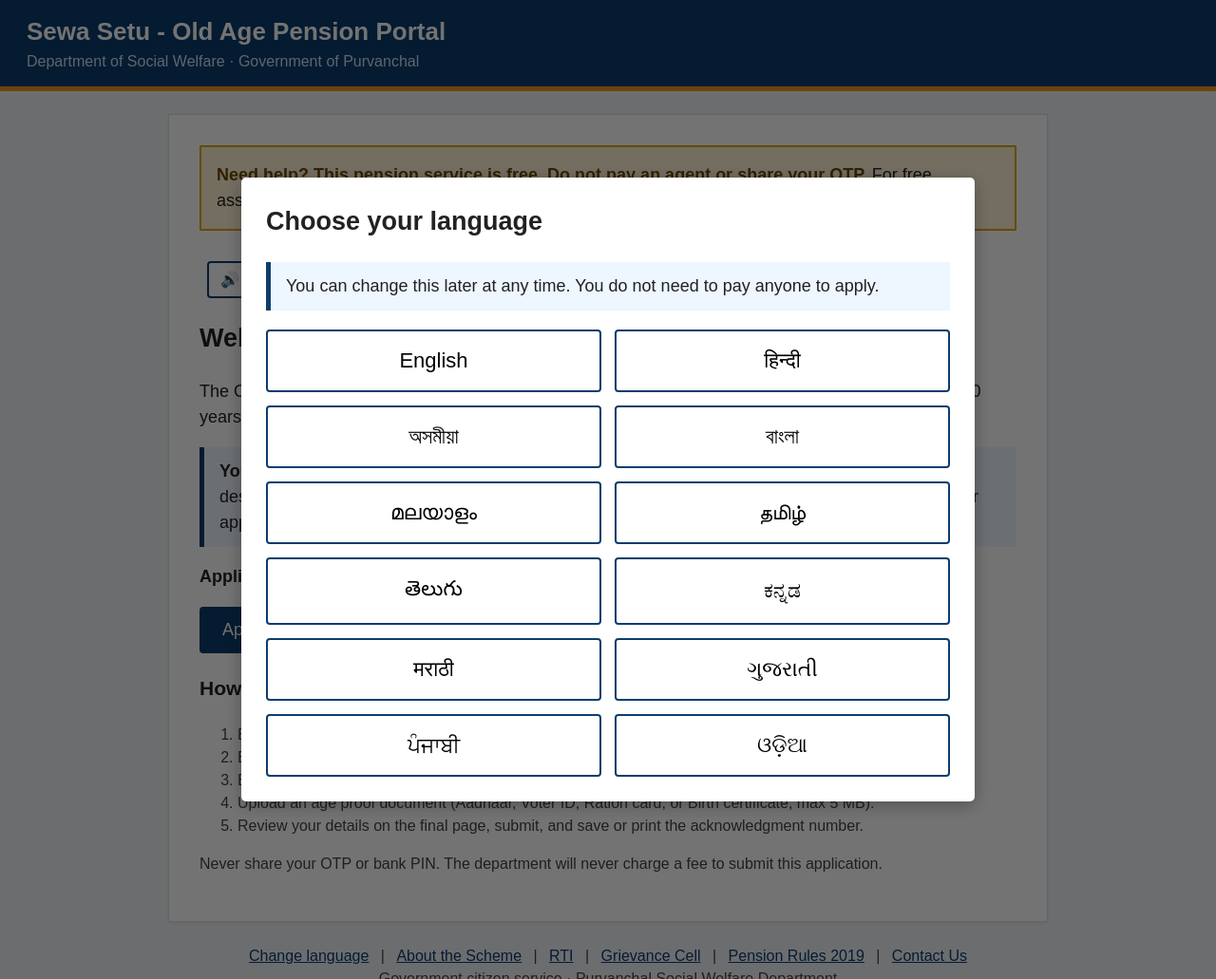
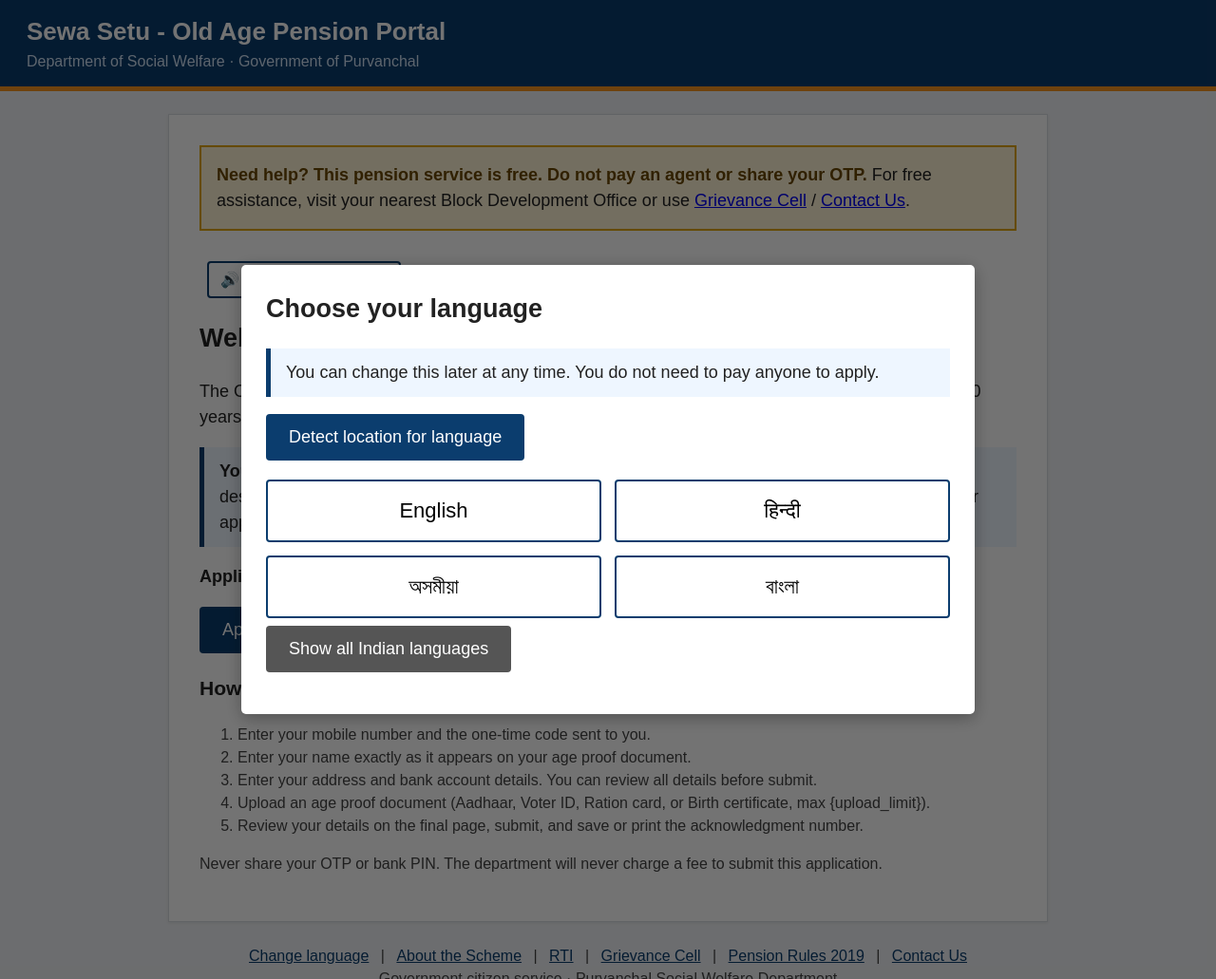
Before and after one commit to jyotimishra6789/seva-setu, a Flask app: page / in a window 1280 px wide. Shown: the whole page at 95% size. Run offline with Flask 2, Linux system fonts and the light colour scheme; some libraries are stand-ins or nearby versions.

Commit message:
language,location,edit,pdf fragility issues resolved

```diff
--- a/app/app.py
+++ b/app/app.py
@@ -31,6 +31,7 @@
 from fpdf import FPDF
 
 BASE_DIR = os.path.dirname(os.path.abspath(__file__))
+UPLOAD_MAX_MB = 5
 
 config = configparser.ConfigParser()
 config.read(os.path.join(BASE_DIR, "config", "app.ini"))
@@ -38,7 +39,7 @@
 app = Flask(__name__)
 app.secret_key = os.environ["SEWASETU_SECRET_KEY"]
 app.config["PERMANENT_SESSION_LIFETIME"] = 2 * 60 * 60
-app.config["MAX_CONTENT_LENGTH"] = 5 * 1024 * 1024 + 256 * 1024
+app.config["MAX_CONTENT_LENGTH"] = UPLOAD_MAX_MB * 1024 * 1024 + 256 * 1024
 
 LANGUAGES = {
     "en": {"name": "English", "speech": "en-IN"},
@@ -74,7 +75,7 @@
             "Enter your mobile number and the one-time code sent to you.",
             "Enter your name exactly as it appears on your age proof document.",
             "Enter your address and bank account details. You can review all details before submit.",
-            "Upload an age proof document (Aadhaar, Voter ID, Ration card, or Birth certificate, max 5 MB).",
+            "Upload an age proof document (Aadhaar, Voter ID, Ration card, or Birth certificate, max {upload_limit}).",
             "Review your details on the final page, submit, and save or print the acknowledgment number."
         ],
         "safety": "Never share your OTP or bank PIN. The department will never charge a fee to submit this application.",
@@ -158,7 +159,7 @@
             "আপোনাৰ ম'বাইল নম্বৰ আৰু পঠোৱা এবাৰ ব্যৱহাৰযোগ্য ক'ড (OTP) দিয়ক।",
             "বয়সৰ প্ৰমাণপত্ৰত থকা মতে আপোনাৰ সম্পূৰ্ণ নাম দিয়ক।",
             "ঠিকনা আৰু বেংক একাউণ্টৰ তথ্য দিয়ক। আবেদন জমা দিয়াৰ আগতে সকলো পুনৰীক্ষণ কৰিব পাৰিব।",
-            "বয়সৰ প্ৰমাণপত্ৰ আপলোড কৰক (আধাৰ, ভোটাৰ আই ডি, ৰেচন কাৰ্ড, বা জন্ম প্ৰমাণপত্ৰ, সৰ্বাধিক ১০ MB)।",
+            "বয়সৰ প্ৰমাণপত্ৰ আপলোড কৰক (আধাৰ, ভোটাৰ আই ডি, ৰেচন কাৰ্ড, বা জন্ম প্ৰমাণপত্ৰ, সৰ্বাধিক {upload_limit})।",
             "শেষ পৃষ্ঠা পঢ়ি আবেদন জমা দিয়ক আৰু স্বীকৃতি নম্বৰ ৰাখক।"
         ],
         "safety": "আপোনাৰ OTP বা বেংক PIN কেতিয়াও নিদিব। আবেদন জমা দিবলৈ বিভাগে কোনো মাচুল নলয়।",
@@ -197,7 +198,7 @@
         "dbt_note": "পেঞ্চনৰ ধন পোনপটীয়াকৈ DBT যোগে এই একাউণ্টত জমা হ'ব। একাউণ্টটো আবেদনকাৰীৰ নিজৰ নামত হ'ব লাগিব।",
         "step5_title": "স্তৰ ৫/৬: প্ৰমাণপত্ৰ আপলোড",
         "upload_heading": "বয়সৰ প্ৰমাণপত্ৰ আপলোড কৰক",
-        "upload_help": "গ্ৰহণযোগ্য নথি: আধাৰ কাৰ্ড, ভোটাৰ আই ডি, ৰেচন কাৰ্ড, বা জন্ম প্ৰমাণপত্ৰ। ফৰ্মাট: JPG, PNG, বা PDF (১০ MB লৈকে)।",
+        "upload_help": "গ্ৰহণযোগ্য নথি: আধাৰ কাৰ্ড, ভোটাৰ আই ডি, ৰেচন কাৰ্ড, বা জন্ম প্ৰমাণপত্ৰ। ফৰ্মাট: JPG, PNG, বা PDF ({upload_limit} লৈকে)।",
         "select_doc": "নথি বাছনি কৰক", "upload_button": "আপলোড কৰি আগবাঢ়ক",
         "step6_title": "স্তৰ ৬/৬: পৰ্যালোচনা আৰু ঘোষণা",
         "review_heading": "আবেদনৰ তথ্য পৰীক্ষা কৰক",
@@ -326,7 +327,7 @@
             "আপনার মোবাইল নম্বর এবং পাঠানো কোড (OTP) দিন।",
             "বয়সের প্রমাণপত্রে যেমন আছে তেমন নাম লিখুন।",
             "ঠিকানা ও ব্যাঙ্ক অ্যাকাউন্টের তথ্য দিন। জমা দেওয়ার আগে পর্যালোচনা করুন।",
-            "বয়সের প্রমাণপত্র আপলোড করুন (আধার, ভোটার কার্ড, রেশন কার্ড, সর্বোচ্চ ১০ MB)।",
+            "বয়সের প্রমাণপত্র আপলোড করুন (আধার, ভোটার কার্ড, রেশন কার্ড, সর্বোচ্চ {upload_limit})।",
             "শেষ পৃষ্ঠা পড়ে আবেদন জমা দিন এবং স্বীকৃতি নম্বর রাখুন।"
         ],
         "safety": "আপনার OTP বা ব্যাঙ্ক PIN কখনও শেয়ার করবেন না। আবেদন জমা দিতে বিভাগ কোনও টাকা নেয় না।",
@@ -365,7 +366,7 @@
         "dbt_note": "পেনশন সরাসরি DBT মাধ্যমে এই অ্যাকাউন্টে জমা হবে। অ্যাকাউন্টটি আবেদনকারীর নিজের নামে হতে হবে।",
         "step5_title": "ধাপ ৫/৬: নথি আপলোড",
         "upload_heading": "বয়সের প্রমাণপত্র আপলোড করুন",
-        "upload_help": "গ্রহণযোগ্য নথি: আধার কার্ড, ভোটার কার্ড, রেশন কার্ড, জন্ম সার্টিফিকেট। ফর্ম্যাট: JPG, PNG, বা PDF (১০ MB পর্যন্ত)।",
+        "upload_help": "গ্রহণযোগ্য নথি: আধার কার্ড, ভোটার কার্ড, রেশন কার্ড, জন্ম সার্টিফিকেট। ফর্ম্যাট: JPG, PNG, বা PDF ({upload_limit} পর্যন্ত)।",
         "select_doc": "নথি বাছুন", "upload_button": "আপলোড করে এগিয়ে যান",
         "step6_title": "ধাপ ৬/৬: পর্যালোচনা ও ঘোষণা",
         "review_heading": "আবেদনের বিবরণ পর্যালোচনা করুন",
@@ -475,7 +476,7 @@
             "आपला मोबाइल क्रमांक आणि पाठवलेला एकवेळचा कोड (OTP) टाका.",
             "वयाच्या पुराव्याच्या कागदपत्रावर जसे नाव आहे तसेच आपले पूर्ण नाव टाका.",
             "आपला पत्ता आणि बँक खात्याची माहिती टाका. अर्ज सादर करण्यापूर्वी सर्व माहिती तपासता येईल.",
-            "वयाचा पुरावा अपलोड करा (आधार, मतदार ओळखपत्र, रेशन कार्ड किंवा जन्म प्रमाणपत्र, कमाल १० MB).",
+            "वयाचा पुरावा अपलोड करा (आधार, मतदार ओळखपत्र, रेशन कार्ड किंवा जन्म प्रमाणपत्र, कमाल {upload_limit}).",
             "शेवटच्या पृष्ठावर माहिती तपासा, अर्ज सादर करा आणि पोचपावती क्रमांक जतन करा."
         ],
         "safety": "आपला OTP किंवा बँक PIN कधीही शेअर करू नका. अर्ज सादर करण्यासाठी विभाग कोणतेही शुल्क घेत नाही.",
@@ -499,7 +500,7 @@
         "step4_title": "टप्पा ४/६: बँक माहिती", "bank_details_title": "निवृत्तीवेतन जमा करण्यासाठी बँक माहिती", "bank_account_label": "बँक खाते क्रमांक", "ifsc_label": "IFSC कोड",
         "dbt_note": "निवृत्तीवेतन थेट लाभ हस्तांतरणाद्वारे (DBT) या खात्यात जमा केले जाईल. खाते अर्जदाराच्या नावावर असावे.",
         "step5_title": "टप्पा ५/६: कागदपत्र अपलोड", "upload_heading": "वयाचा पुरावा अपलोड करा",
-        "upload_help": "स्वीकारलेली कागदपत्रे: आधार कार्ड, मतदार ओळखपत्र, रेशन कार्ड, जन्म प्रमाणपत्र किंवा शाळेचे प्रमाणपत्र. JPG, PNG किंवा PDF (१० MB पर्यंत).",
+        "upload_help": "स्वीकारलेली कागदपत्रे: आधार कार्ड, मतदार ओळखपत्र, रेशन कार्ड, जन्म प्रमाणपत्र किंवा शाळेचे प्रमाणपत्र. JPG, PNG किंवा PDF ({upload_limit} पर्यंत).",
         "select_doc": "कागदपत्र निवडा", "upload_button": "अपलोड करा आणि पुढे जा",
         "step6_title": "टप्पा ६/६: तपासणी आणि घोषणा", "review_heading": "अर्जाच्या माहितीची तपासणी करा", "review_subheading": "अर्ज सादर करण्यापूर्वी सर्व माहिती अचूक असल्याची खात्री करा.",
         "edit_link": "दुरुस्त करा", "uploaded_doc_label": "अपलोड केलेले कागदपत्र", "doc_uploaded": "कागदपत्र यशस्वीरीत्या अपलोड झाले",
@@ -527,27 +528,36 @@
 
 @app.context_processor
 def language_context():
-    language = session.get("language", "en")
+    language = request.args.get("lang") or request.cookies.get("language")
+    if language not in LANGUAGES:
+        language = session.get("language")
+    if language not in LANGUAGES:
+        header = request.accept_languages.best_match(list(LANGUAGES))
+        language = header if header in LANGUAGES else "en"
     translated = dict(TRANSLATIONS["en"])
     translated.update(TRANSLATIONS.get(language, {}))
+    digit_maps = {
+        "as": str.maketrans("0123456789", "০১২৩৪৫৬৭৮৯"),
+        "bn": str.maketrans("0123456789", "০১২৩৪৫৬৭৮৯"),
+        "hi": str.maketrans("0123456789", "०१२३४५६७८९"),
+        "mr": str.maketrans("0123456789", "०१२३४५६७८९"),
+    }
+    upload_limit = ("%d MB" % UPLOAD_MAX_MB).translate(
+        digit_maps.get(language, str.maketrans("", ""))
+    )
+    translated = {
+        key: value.format(upload_limit=upload_limit)
+        if isinstance(value, str) else value
+        for key, value in translated.items()
+    }
     return {
         "language": language,
         "language_info": LANGUAGES.get(language, LANGUAGES["en"]),
         "t": translated,
         "mask_account": mask_account,
+        "upload_max_mb": UPLOAD_MAX_MB,
+        "now_ist": now_ist,
     }
-
-
-@app.before_request
-def require_language_before_citizen_flow():
-    # The homepage shows the language chooser itself; protect the application flow.
-    protected_endpoints = {
-        "apply", "verify", "form_step", "upload",
-        "declaration", "status_login", "view_application",
-        "edit_application", "withdraw_application", "reset_password",
-    }
-    if request.endpoint in protected_endpoints and "language" not in session:
-        return redirect(url_for("choose_language"))
 
 
 @app.after_request
@@ -555,6 +565,9 @@
     if response.content_type.startswith("text/html"):
         response.headers["Cache-Control"] = "no-store, max-age=0"
         response.headers["Pragma"] = "no-cache"
+    language = session.get("language")
+    if language in LANGUAGES:
+        response.set_cookie("language", language, max_age=31536000, samesite="Lax")
     return response
 
 
@@ -624,6 +637,13 @@
 
 def now_ist():
     return datetime.now(IST).replace(tzinfo=None)
+
+
+def effective_status(status, submitted_at, current_time=None):
+    if (status == "PENDING" and submitted_at and
+            submitted_at <= (current_time or now_ist()) - timedelta(days=SLA_DAYS)):
+        return "DEEMED_APPROVED"
+    return status
 
 
 import logging
@@ -774,6 +794,9 @@
 
 @app.route("/")
 def index():
+    requested_language = request.args.get("lang")
+    if requested_language in LANGUAGES:
+        session["language"] = requested_language
     return render_template(
         "index.html",
         hours_left=deadline_remaining(),
@@ -791,7 +814,9 @@
         if language not in LANGUAGES:
             abort(400)
         session["language"] = language
-        return redirect(url_for("index"))
+        response = redirect(url_for("index"))
+        response.set_cookie("language", language, max_age=31536000, samesite="Lax")
+        return response
     return redirect(url_for("index", change="1"))
 
 
@@ -1119,7 +1144,9 @@
               "Village", "Block", "Bank Account", "IFSC", "Submitted At", "Status"]
 
     pdf.set_font(font_family, "", 10)
-    for label, val in zip(labels, row):
+    display_row = list(row)
+    display_row[9] = effective_status(row[9], row[8])
+    for label, val in zip(labels, display_row):
         display_val = str(val) if val is not None else ""
         if label == "Bank Account":
             display_val = mask_account(display_val)
@@ -1219,7 +1246,11 @@
         conn.close()
     if not row:
         abort(404)
-    return render_template("application.html", a=row, app_id=app_id)
+    display_row = list(row)
+    display_row[8] = effective_status(row[8], row[9])
+    if display_row[8] == "DEEMED_APPROVED" and not display_row[10]:
+        display_row[10] = row[9] + timedelta(days=SLA_DAYS)
+    return render_template("application.html", a=display_row, app_id=app_id)
 
 
 @app.route("/application/<int:app_id>/edit", methods=["GET", "POST"])
@@ -1377,11 +1408,17 @@
         cur.execute("SELECT block, count(*) FROM applications WHERE status = 'PENDING' "
                     "GROUP BY block ORDER BY count(*) DESC")
         by_block = cur.fetchall()
+        cur.execute(
+            "SELECT completed_at, success FROM job_runs "
+            "WHERE job_name = 'deemed_approval' ORDER BY started_at DESC LIMIT 1"
+        )
+        job_run = cur.fetchone()
     finally:
         cur.close()
         conn.close()
     return render_template("admin_dashboard.html", by_status=by_status,
-                           overdue=overdue, by_block=by_block, sla=SLA_DAYS)
+                           overdue=overdue, by_block=by_block, sla=SLA_DAYS,
+                           job_run=job_run)
 
 
 @app.route("/admin/applications")
--- a/app/templates/base.html
+++ b/app/templates/base.html
@@ -105,7 +105,20 @@
     var requestedLanguage = lang || speechLanguage;
     utterance.lang = requestedLanguage;
     var voice = preferredVoice(requestedLanguage);
-    if (voice) utterance.voice = voice;
+    if (!voice) {
+      var fallback = preferredVoice("hi-IN") || preferredVoice("en-IN");
+      if (fallback) {
+        utterance.voice = fallback;
+        utterance.lang = fallback.lang;
+        setSpeechStatus("The " + requestedLanguage +
+          " voice is unavailable. Reading with " + fallback.lang + ".");
+      } else {
+        setSpeechStatus("This language voice is not available in your browser.");
+        return;
+      }
+    } else {
+      utterance.voice = voice;
+    }
     utterance.onstart = function () {
       setSpeechStatus("Reading aloud…");
     };
@@ -165,6 +178,14 @@
     });
   }
   var languageButtons = document.querySelectorAll("[data-language]");
+  var showAll = document.getElementById("show-all-languages");
+  function showOnly(codes) {
+    languageButtons.forEach(function (button) {
+      button.hidden = codes.indexOf(button.dataset.language) === -1;
+    });
+    if (showAll) showAll.hidden = false;
+  }
+  if (languageButtons.length) showOnly(["as", "hi", "bn", "en"]);
   function showLocationSuggestions(position) {
       var latitude = position.coords.latitude;
       var longitude = position.coords.longitude;
@@ -201,7 +222,6 @@
           suggestions.map(function (code) {
             return document.querySelector("[data-language='" + code + "']").innerText;
           }).join(" · ") + ". You may choose any language below.";
-        var showAll = document.getElementById("show-all-languages");
         if (showAll) {
           showAll.hidden = false;
           showAll.addEventListener("click", function () {
--- a/app/templates/index.html
+++ b/app/templates/index.html
@@ -5,13 +5,19 @@
   <div class="language-modal-card">
     <h2 id="language-modal-title">{{ t.choose_language }}</h2>
     <p class="plain-help">{{ t.language_help }}</p>
+    <button id="detect-location" class="btn" type="button">{{ t.detect_language }}</button>
+    <p id="location-help" class="note" role="status"></p>
+    <p id="location-suggestions" class="plain-help" hidden></p>
     <form method="post" action="/language" class="language-options" aria-label="Language choices">
       {% for code, info in languages.items() %}
-      <button class="language-button" type="submit" name="language" value="{{ code }}">
+      <button class="language-button" data-language="{{ code }}" type="submit" name="language" value="{{ code }}">
         {{ info.name }}
       </button>
       {% endfor %}
     </form>
+    <button id="show-all-languages" class="btn secondary-btn" type="button" hidden>
+      {{ t.show_all_languages }}
+    </button>
   </div>
 </div>
 {% endif %}
--- a/docker-compose.yml
+++ b/docker-compose.yml
@@ -34,12 +34,15 @@
 
   scheduler:
     build: ./app
-    command: ["cron", "-f"]
+    entrypoint: ["/app/deploy/scheduler-entrypoint.sh"]
     depends_on:
       db:
         condition: service_healthy
     environment:
       SEWASETU_DB_PASSWORD: ${SEWASETU_DB_PASSWORD}
+      SEWASETU_SECRET_KEY: ${SEWASETU_SECRET_KEY}
+      SEWASETU_ADMIN_PASSWORD: ${SEWASETU_ADMIN_PASSWORD}
+      SEWASETU_ADMIN_USERNAME: ${SEWASETU_ADMIN_USERNAME:-admin}
     volumes:
       - applogs:/var/log/sewasetu
 
```
Also changed, not shown: app/schema.sql (+13 -0 lines), app/scripts/deemed_approval.py (+93 -54 lines), app/templates/admin_dashboard.html (+7 -0 lines), app/tests/test_app.py (+15 -7 lines), 3 other files.
